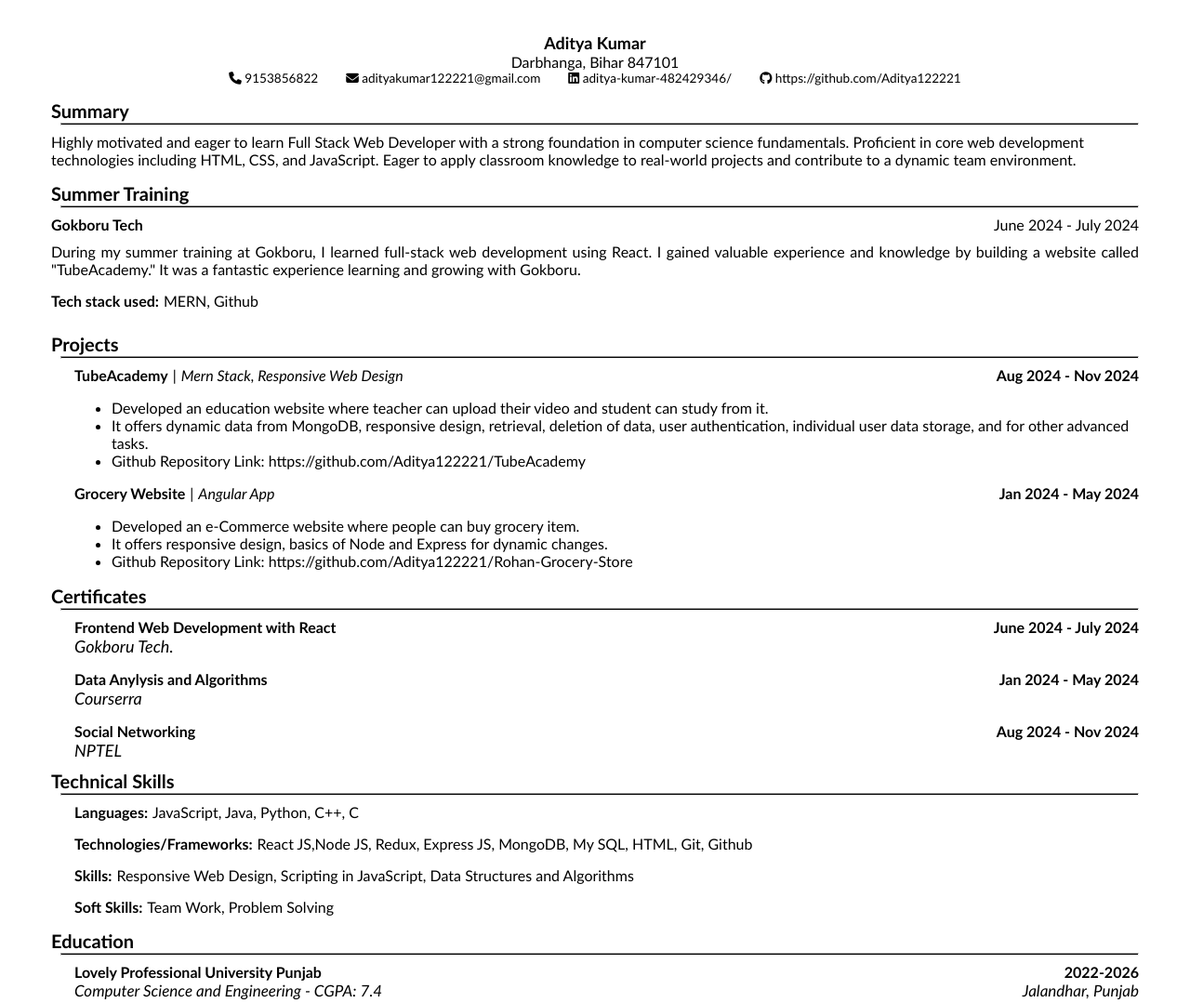
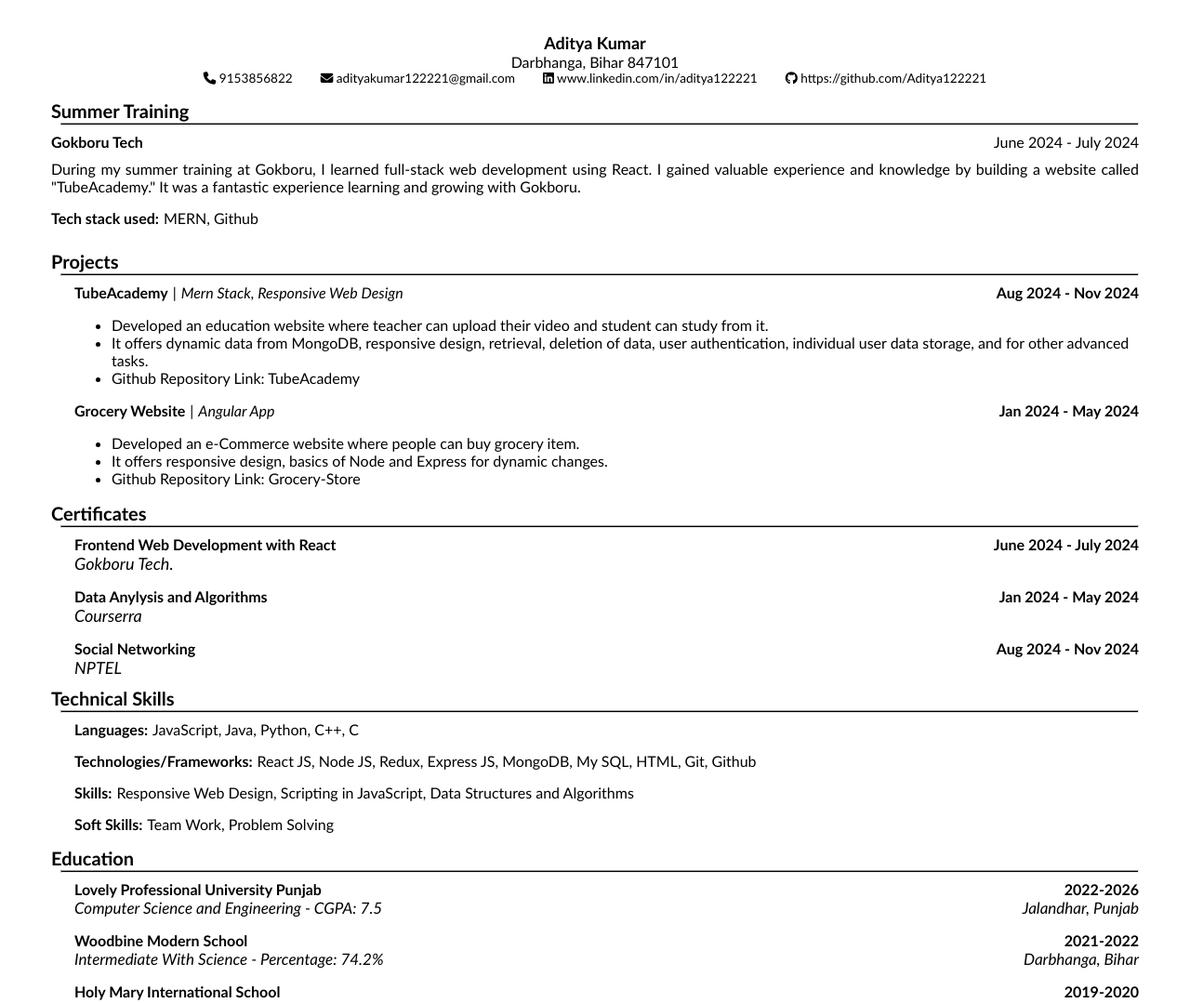
Before and after one commit to Aditya122221/CV, a plain HTML site: page index.html in a window 1280 px wide. Shown: the top 1079 px of the page at 93% size. Drawn offline with Linux system fonts and the light colour scheme.

Commit message:
Update resume details and improve formatting in CSS and HTML

```diff
--- a/index.html
+++ b/index.html
@@ -8,7 +8,7 @@
     <link rel="stylesheet" href="https://cdnjs.cloudflare.com/ajax/libs/font-awesome/6.7.1/css/all.min.css"
         integrity="sha512-5Hs3dF2AEPkpNAR7UiOHba+lRSJNeM2ECkwxUIxC1Q/FLycGTbNapWXB4tP889k5T5Ju8fs4b1P5z/iB4nMfSQ=="
         crossorigin="anonymous" referrerpolicy="no-referrer" />
-    <title>Resume</title>
+    <title>Specialized Resume</title>
 </head>
 
 <body>
@@ -28,21 +28,12 @@
             </div>
             <div class="github">
                 <i class="fa-brands fa-linkedin"></i>
-                <a href="https://www.linkedin.com/in/aditya-kumar-482429346/" target="_blank">aditya-kumar-482429346/</a>
+                <a href="https://www.linkedin.com/in/aditya-kumar-482429346/" target="_blank">www.linkedin.com/in/aditya122221</a>
             </div>
             <div class="github">
                 <i class="fa-brands fa-github"></i>
                 <a href="https://github.com/Aditya122221" target="_blank">https://github.com/Aditya122221</a>
             </div>
-        </div>
-
-        <div class="Summary">
-            <div class="s">Summary</div>
-            <hr>
-            <div class="para">Highly motivated and eager to learn Full Stack Web Developer with a strong foundation in
-                computer science fundamentals. Proficient in core web development technologies including HTML, CSS, and
-                JavaScript. Eager to apply classroom knowledge to real-world projects and contribute to a dynamic team
-                environment.</div>
         </div>
 
         <div class="Summary">
@@ -81,8 +72,8 @@
                         can study from it.</li>
                     <li class="descrip">It offers dynamic data from MongoDB, responsive design, retrieval, deletion of
                         data, user authentication, individual user data storage, and for other advanced tasks.</li>
-                    <li class="descrip">Github Repository Link: <a href="https://github.com/Aditya122221/TubeAcademy"
-                            target="_blank">https://github.com/Aditya122221/TubeAcademy</a></li>
+                    <li class="descrip">Github Repository Link: <a href="https://github.com/Ankit12211688/TubeAcademy"
+                            target="_blank">TubeAcademy</a></li>
                 </ul>
             </div>
             <div class="projectwithdes">
@@ -99,8 +90,8 @@
                     <li class="descrip">It offers responsive design, basics of Node and Express for dynamic changes.
                     </li>
                     <li class="descrip">Github Repository Link: <a
-                            href="https://github.com/Aditya122221/Rohan-Grocery-Store"
-                            target="_blank">https://github.com/Aditya122221/Rohan-Grocery-Store</a></li>
+                            href="https://github.com/Ankit12211688/Grocery-Store"
+                            target="_blank">Grocery-Store</a></li>
                 </ul>
             </div>
         </div>
@@ -156,7 +147,7 @@
                 <div class="skillwithdesc">
                     <div class="skill">
                         <span class="skilltitle">Technologies/Frameworks: </span>
-                        <span class="dess">React JS,Node JS, Redux, Express JS, MongoDB, My SQL, HTML, Git,
+                        <span class="dess">React JS, Node JS, Redux, Express JS, MongoDB, My SQL, HTML, Git,
                             Github</span>
                     </div>
                 </div>
@@ -190,7 +181,7 @@
                         <div class="x">2022-2026</div>
                     </div>
                     <div class="z">
-                        <div class="f">Computer Science and Engineering - CGPA: 7.4</div>
+                        <div class="f">Computer Science and Engineering - CGPA: 7.5</div>
                         <div class="g">Jalandhar, Punjab</div>
                     </div>
                 </div>
```
Also changed, not shown: SoftSkill/index.css (+6 -7 lines), SoftSkill/index.html (+9 -11 lines).
